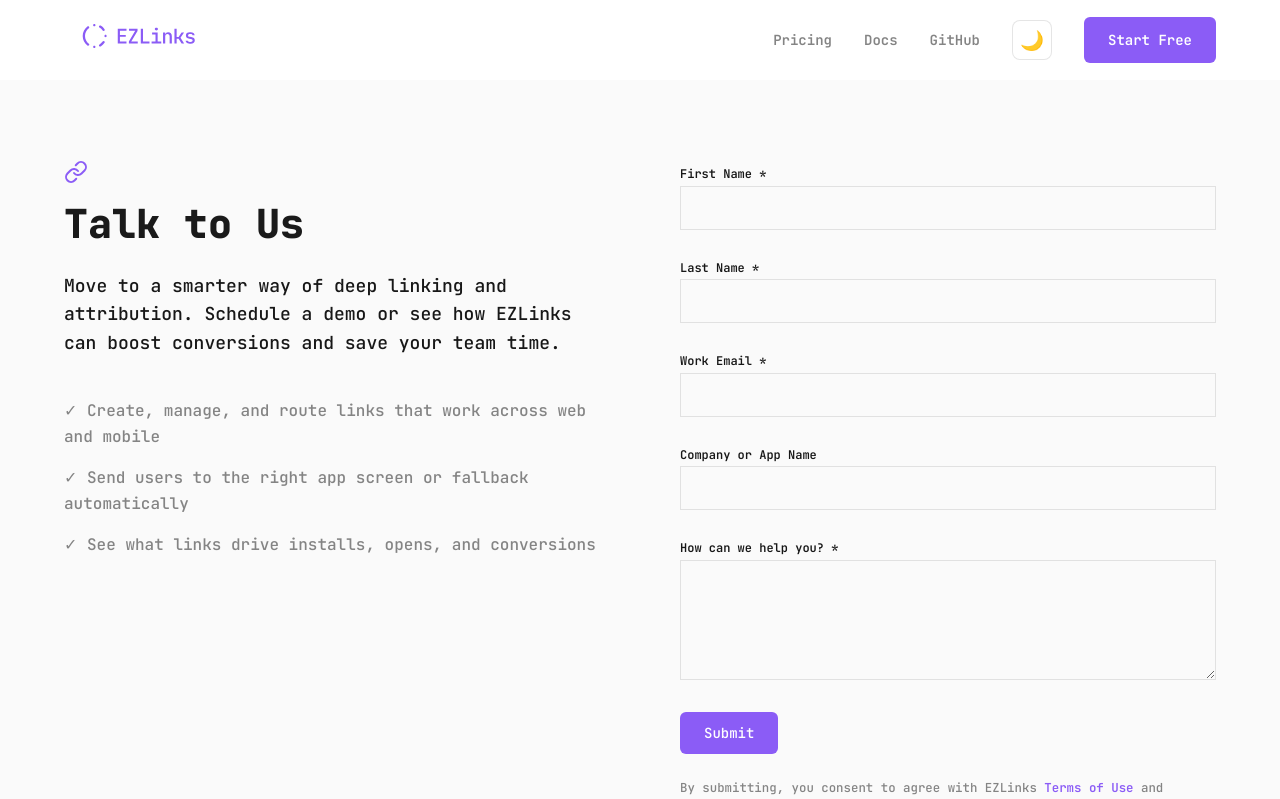
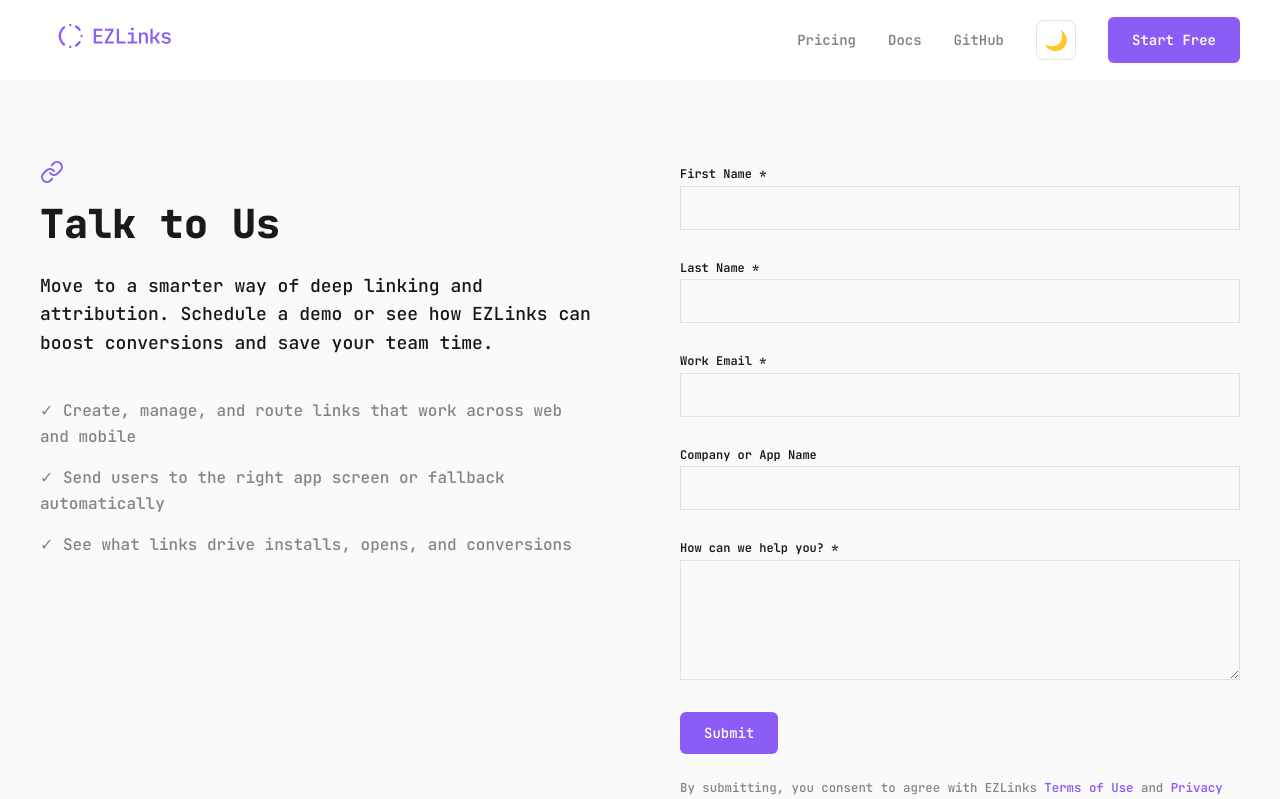
Before and after one commit to GetEZLinks/ezlinks-marketing, a Next.js app: page /contact in a window 1280 px wide. Shown: the top 799 px of the page. Built offline with nearby package versions, Linux system fonts and the light colour scheme.

Commit message:
Increased container width.

```diff
--- a/src/app/globals.css
+++ b/src/app/globals.css
@@ -33,10 +33,13 @@ code {
 
 /* // Global utilities */
 .container {
-  max-width: 1200px;
+  max-width: 1248px;
   margin: 0 auto;
   padding: 0 1.5rem;
 
+  @media (min-width: 1440px) {
+    max-width: 1200px;
+  }
   @media (max-width: 768px) {
     padding: 0 1rem;
   }
--- a/src/components/UseCases/UseCases.module.scss
+++ b/src/components/UseCases/UseCases.module.scss
@@ -5,7 +5,7 @@
   overflow: hidden;
 
   .container {
-    max-width: 1200px;
+    max-width: 1248px;
     margin: 0 auto;
     padding: 0 2rem;
   }
--- a/src/styles/globals.scss
+++ b/src/styles/globals.scss
@@ -47,7 +47,7 @@ h3 {
 
 // Global utilities
 .container {
-  max-width: 1200px;
+  max-width: 1248px;
   margin: 0 auto;
   padding: 0 1.5rem;
 
```
